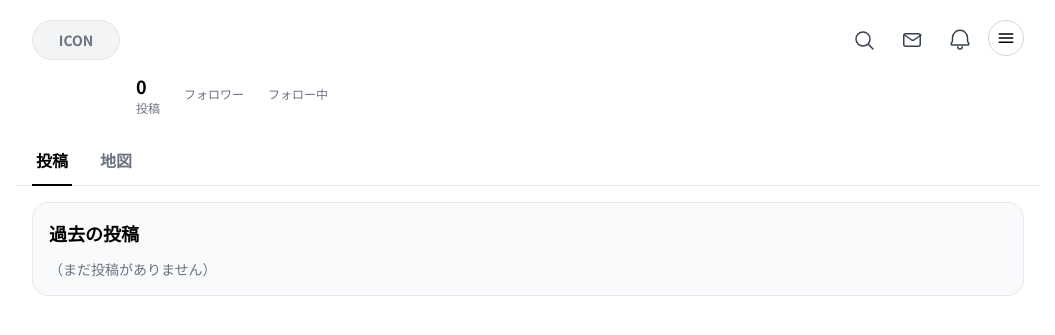
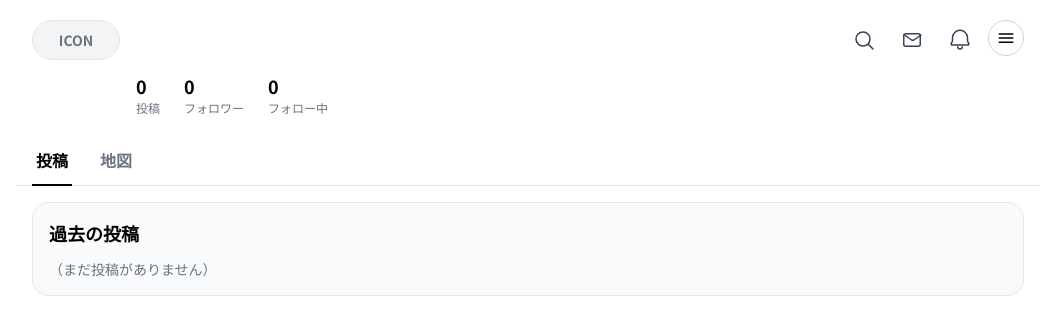
Before and after one commit to keikon0910/rss_hackathon, a Flask app: page /personal_page in a window 1280 px wide. Shown: the part 65-400 px from the top of the page, without its empty margins (112-1167 px from the left). Run offline with Flask 3, Linux system fonts and the light colour scheme; the visitor is signed in with stand-in values (Sample User, id 1); data that the repository does not hold is empty; some libraries are stand-ins or nearby versions.

Commit message:
一旦okかな

```diff
--- a/app/routes/personal_page.py
+++ b/app/routes/personal_page.py
@@ -81,13 +81,15 @@ def personal_page():
 
     user_data = {}
     posts = []
-    post_count = 0  # ← 投稿数用の変数
+    post_count = 0
+    followers_count = 0
+    following_count = 0
 
     try:
         conn = get_db_connection()
         cur = conn.cursor()
 
-        # ユーザー情報取得
+        # ユーザー情報
         cur.execute("SELECT display_name, icon FROM users WHERE id=%s", (session['user_id'],))
         row = cur.fetchone()
         if row:
@@ -96,7 +98,7 @@ def personal_page():
                 'icon': row[1] or ''
             }
 
-        # 投稿一覧取得
+        # 投稿一覧
         cur.execute("""
             SELECT id, title, image_url, created_at
             FROM posts
@@ -104,18 +106,30 @@ def personal_page():
             ORDER BY created_at DESC
         """, (session['user_id'],))
         posts = [
-            {
-                'id': r[0],
-                'title': r[1],
-                'image_url': r[2],
-                'created_at': r[3].strftime("%Y/%m/%d %H:%M")
-            }
+            {'id': r[0], 'title': r[1], 'image_url': r[2], 'created_at': r[3].strftime("%Y/%m/%d %H:%M")}
             for r in cur.fetchall()
         ]
 
-        # 🔹 投稿数取得
+        # 投稿数
         cur.execute("SELECT COUNT(*) FROM posts WHERE user_id=%s", (session['user_id'],))
         post_count = cur.fetchone()[0]
+
+        # フォロー数とフォロワー数
+        current_user_id = session['user_id']
+
+        # 自分がフォローしている人数
+        cur.execute("""
+            SELECT COUNT(*) FROM user_follow uf
+            WHERE uf.follower_uid = %s
+        """, (current_user_id,))
+        following_count = cur.fetchone()[0]
+
+        # 自分をフォローしている人数
+        cur.execute("""
+            SELECT COUNT(*) FROM user_follow uf
+            WHERE uf.followee_uid = %s
+        """, (current_user_id,))
+        followers_count = cur.fetchone()[0]
 
         cur.close()
         conn.close()
@@ -123,7 +137,14 @@ def personal_page():
     except Exception as e:
         flash(f"データ取得エラー: {e}", "error")
 
-    return render_template('personal_page.html', user=user_data, posts=posts, post_count=post_count)
+    return render_template(
+        'personal_page.html',
+        user=user_data,
+        posts=posts,
+        post_count=post_count,
+        followers=followers_count,
+        following=following_count
+    )
 
 
 @personal_page_bp.route('/personal_setting')
--- a/templates/personal_page/personal_page.html
+++ b/templates/personal_page/personal_page.html
@@ -96,11 +96,11 @@
         <span class="text-xs text-gray-500">投稿</span>
       </div>
       <div class="grid">
-        <strong id="followers" class="text-lg font-semibold"></strong>
+        <strong id="followers" class="text-lg font-semibold">{{ followers }}</strong>
         <span class="text-xs text-gray-500">フォロワー</span>
       </div>
       <div class="grid">
-        <strong id="following" class="text-lg font-semibold"></strong>
+        <strong id="following" class="text-lg font-semibold">{{ following }}</strong>
         <span class="text-xs text-gray-500">フォロー中</span>
       </div>
     </div>
```
